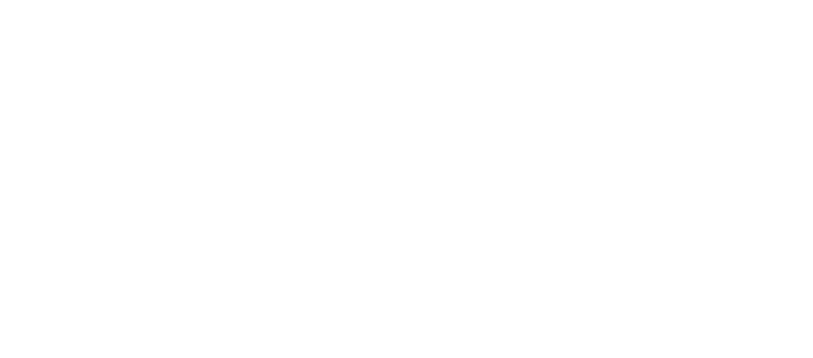
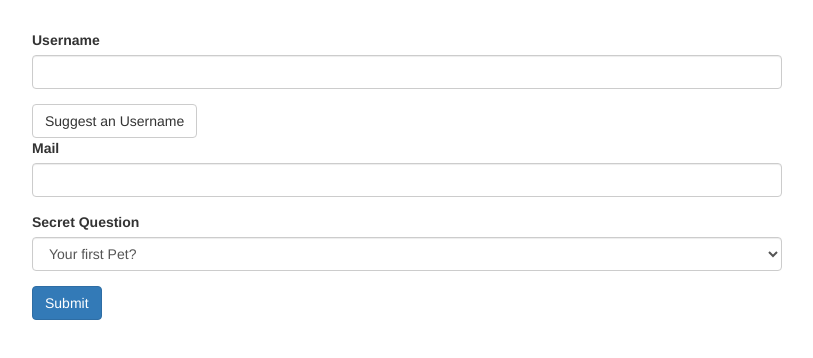
Before and after one commit to uladzimir-yeudakimovich/handling-forms, an Angular app: page / in a window 1280 px wide. Shown: the top 358 px of the page, without its empty margins (233-1046 px from the left). Built offline with nearby package versions, Linux system fonts and the light colour scheme.

Commit message:
added form

```diff
--- a/src/app/app.component.html
+++ b/src/app/app.component.html
@@ -1,5 +1,27 @@
 <div class="container">
   <div class="row">
-
+    <div class="col-xs-12 col-sm-10 col-md-8 col-sm-offset-1 col-md-offset-2">
+      <form>
+        <div class="user-data">
+          <div class="form-group">
+            <label for="username">Username</label>
+            <input type="text" id="username" class="form-control">
+          </div>
+          <button class="btn btn-default" type="button">Suggest an Username</button>
+          <div class="form-group">
+            <label for="email">Mail</label>
+            <input type="email" id="email" class="form-control">
+          </div>
+        </div>
+        <div class="form-group">
+          <label for="secret">Secret Question</label>
+          <select id="secret" class="form-control">
+            <option value="pet">Your first Pet?</option>
+            <option value="teacher">Your first teacher?</option>
+          </select>
+        </div>
+        <button class="btn btn-primary" type="submit">Submit</button>
+      </form>
+    </div>
   </div>
 </div>
```
